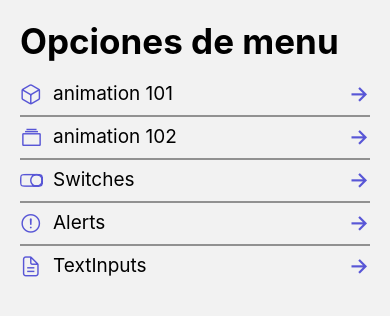
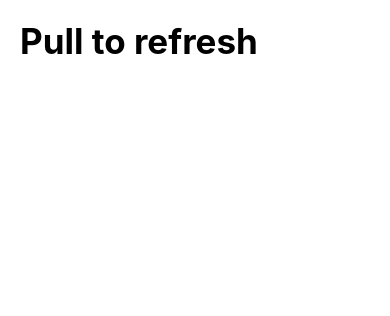
Before and after one commit to TomasAybar/components-RN, a React Native app: screen /PullToRefreshScreen in a window 390 px wide. Shown: the top 316 px of the page. Built offline with nearby package versions, Linux system fonts and the light colour scheme.

Commit message:
Pull to refresh

```diff
--- a/src/data/menuItems.tsx
+++ b/src/data/menuItems.tsx
@@ -26,4 +26,9 @@ export const menuItems: MenuItem[] = [
         icon: 'document-text-outline',
         component: 'TextInputScreen',
     },
+    {
+        name: 'Pull To Refresh',
+        icon: 'refresh-outline',
+        component: 'PullToRefreshScreen',
+    },
 ]
--- a/src/navigation/Navigation.tsx
+++ b/src/navigation/Navigation.tsx
@@ -5,6 +5,7 @@ import { Animation102Screen } from '../screens/Animation102Screen'
 import { SwitchScreen } from '../screens/SwitchScreen'
 import { AlertScreen } from '../screens/AlertScreen'
 import { TextInputScreen } from '../screens/TextInputScreen'
+import { PullToRefreshScreen } from '../screens/PullToRefreshScreen'
 
 const Stack = createStackNavigator()
 
@@ -13,6 +14,9 @@ export const Navigation = () => {
 		<Stack.Navigator
 			screenOptions={{
 				headerShown: false,
+				cardStyle: {
+					backgroundColor: '#fff'
+				}
 			}}
 		>
 			<Stack.Screen name='HomeScreen' component={HomeScreen} />
@@ -21,6 +25,7 @@ export const Navigation = () => {
 			<Stack.Screen name='SwitchScreen' component={SwitchScreen} />
 			<Stack.Screen name='AlertScreen' component={AlertScreen} />
 			<Stack.Screen name='TextInputScreen' component={TextInputScreen} />
+			<Stack.Screen name='PullToRefreshScreen' component={PullToRefreshScreen} />
 		</Stack.Navigator>
 	)
 }
--- /dev/null
+++ b/src/screens/PullToRefreshScreen.tsx
@@ -0,0 +1,53 @@
+import React, { useState } from 'react';
+import { StyleSheet, Text, View, RefreshControl, ScrollView } from 'react-native';
+import { HeaderTitle } from '../components/HeaderTitle';
+import { styles } from '../theme/appTheme';
+
+export const PullToRefreshScreen = () => {
+
+    const [refresing, setRefresing] = useState(false)
+    const [data, setData] = useState<string>()
+
+    const onRefresh = () => {
+
+        setRefresing(true);
+        setTimeout(() => {
+            console.log('terminamos');
+            setRefresing(false);
+            setData('Hola mundo!!')
+        }, 3000);
+
+    }
+    return (
+        <ScrollView
+            refreshControl={
+                <RefreshControl
+                    refreshing={refresing}
+                    onRefresh={onRefresh}
+                    progressViewOffset={10} // es como un margin top
+                    progressBackgroundColor='#5856d6'
+                    colors={['white', 'red', 'orange']} // cambia de color la flechita del loading
+                // style={{ backgroundColor: '#5856d6' }} // IOS
+                // tintColor={'white'} // IOS
+                // title='Refreshing' // IOS
+                // titleColor={'white'} // IOS
+                />
+            }
+        >
+
+            <View style={styles.globalMargin}>
+                <HeaderTitle title='Pull to refresh' />
+
+                {
+                    data && <HeaderTitle title={data} />
+                }
+
+
+            </View>
+        </ScrollView>
+    )
+}
+
+// const styles = StyleSheet.create({
+
+// });
```
